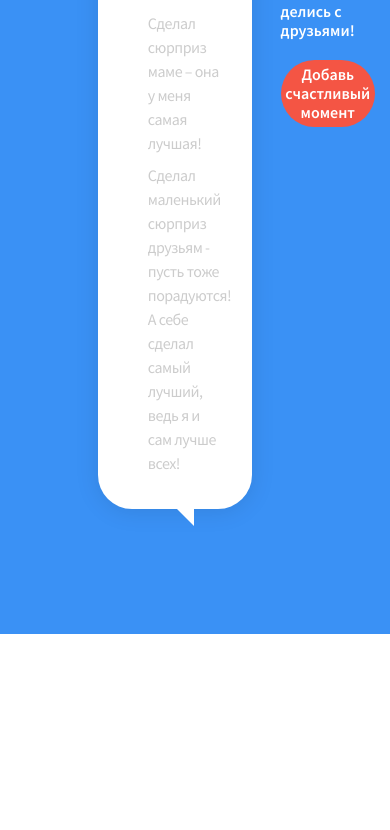
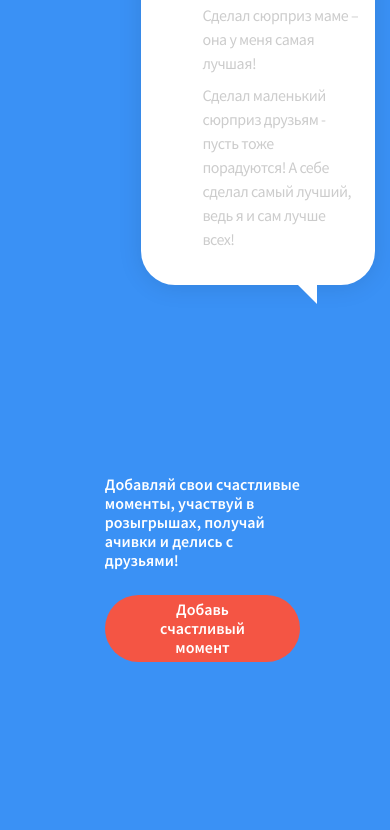
Before and after one commit to adievrinat/siberian-test, a website built with webpack: page src/index.html in a window 390 px wide. Shown: the part 380-1210 px from the top of the page. Before the commit the page ends 1014 px from the top, so only its background shows below. Built offline with nearby package versions, Linux system fonts and the light colour scheme; files whose address does not match are found by name; a web font is replaced by a local one.

Commit message:
Адаптив для планшета

```diff
--- a/src/blocks/info/info.js
+++ b/src/blocks/info/info.js
@@ -9,7 +9,6 @@ class Info {
     this.component = document.querySelector("[data-info]");
     this.slider = this.component.querySelector("[data-info-slider]");
     this.slides = this.slider.querySelectorAll(".swiper-slide");
-
 
     this.sliderInit();
 
--- a/src/blocks/info/info.scss
+++ b/src/blocks/info/info.scss
@@ -2,6 +2,12 @@
   background: #3A91F5 url("./public/images/png/info-bg-line.png") no-repeat 12% 43%;
   background-size: 125%;
   padding: 30px 0;
+
+  @media (max-width: 991px) {
+    background-size: cover;
+    background-position: center center;
+    padding: 50px 0;
+  }
 
   &__container {
     max-width: 1095px;
@@ -9,7 +15,7 @@
     padding: 0 15px;
 
     @media (max-width: 991px) {
-      max-width: 800px;
+      max-width: 720px;
     }
   }
 
@@ -17,6 +23,11 @@
     display: flex;
     flex-wrap: wrap;
     margin: 0 -7px;
+
+    @media (max-width: 991px) {
+      flex-direction: column;
+      align-items: center;
+    }
   }
 
   &__content {
@@ -26,6 +37,13 @@
     max-width: 67%;
     width: 100%;
     padding: 95px 7px;
+
+    @media (max-width: 991px) {
+      flex: 0 0 100%;
+      max-width: 100%;
+      margin: 0 0 30px;
+      padding: 0 7px;
+    }
   }
 
   &__content-container {
@@ -35,11 +53,15 @@
   &__title {
     @include text-style(2.75rem, 600, 1em, normal, false, false);
 
+    margin: 0 0 45px;
+
     @media (max-width: 1300px) {
       font-size: 3.4vw;
     }
 
-    margin: 0 0 45px;
+    @media (max-width: 991px) {
+      font-size: 2.5rem;
+    }
   }
 
   &__numbers {
@@ -91,6 +113,11 @@
     background-size: contain;
     width: 147px;
     height: 80px;
+
+    @media (max-width: 991px) {
+      width: 130px;
+      height: 70px;
+    }
   }
 
   .messages-slider {
@@ -175,11 +202,16 @@
 
   &__adding {
     position: relative;
-
     flex: 0 0 33%;
     max-width: 33%;
     width: 100%;
     padding: 200px 7px 210px;
+
+    @media (max-width: 991px) {
+      flex: 0 0 60%;
+      max-width: 60%;
+      padding: 160px 7px;
+    }
 
     &::before, &::after {
       @include pseudo();
@@ -192,6 +224,10 @@
       background-size: contain;
       width: 100%;
       height: 185px;
+
+      @media (max-width: 991px) {
+        height: 150px;
+      }
     }
 
     &::after {
@@ -201,6 +237,10 @@
       background-size: contain;
       width: 100%;
       height: 185px;
+
+      @media (max-width: 991px) {
+        height: 150px;
+      }
     }
   }
 
@@ -212,6 +252,10 @@
     @include text-style(1rem, 600, 19px, normal, false, false);
 
     margin: 0 0 20px;
+
+    @media (max-width: 991px) {
+      margin: 0 0 25px;
+    }
   }
 
   &__adding-button {
```
